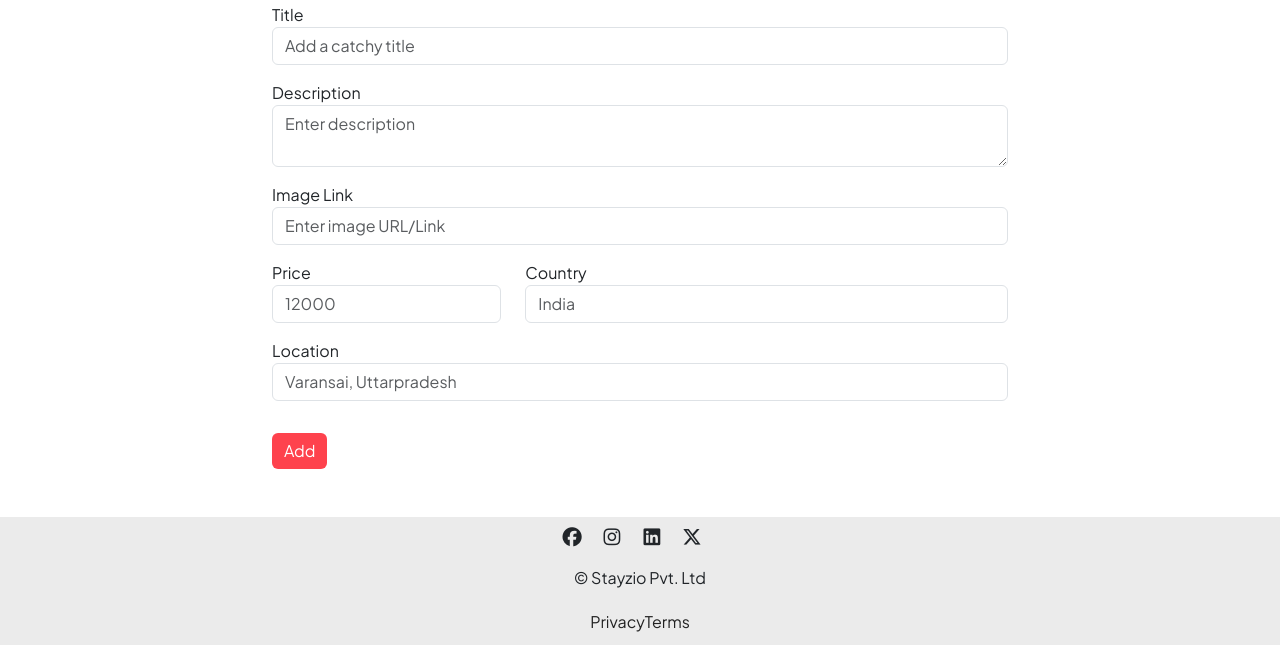
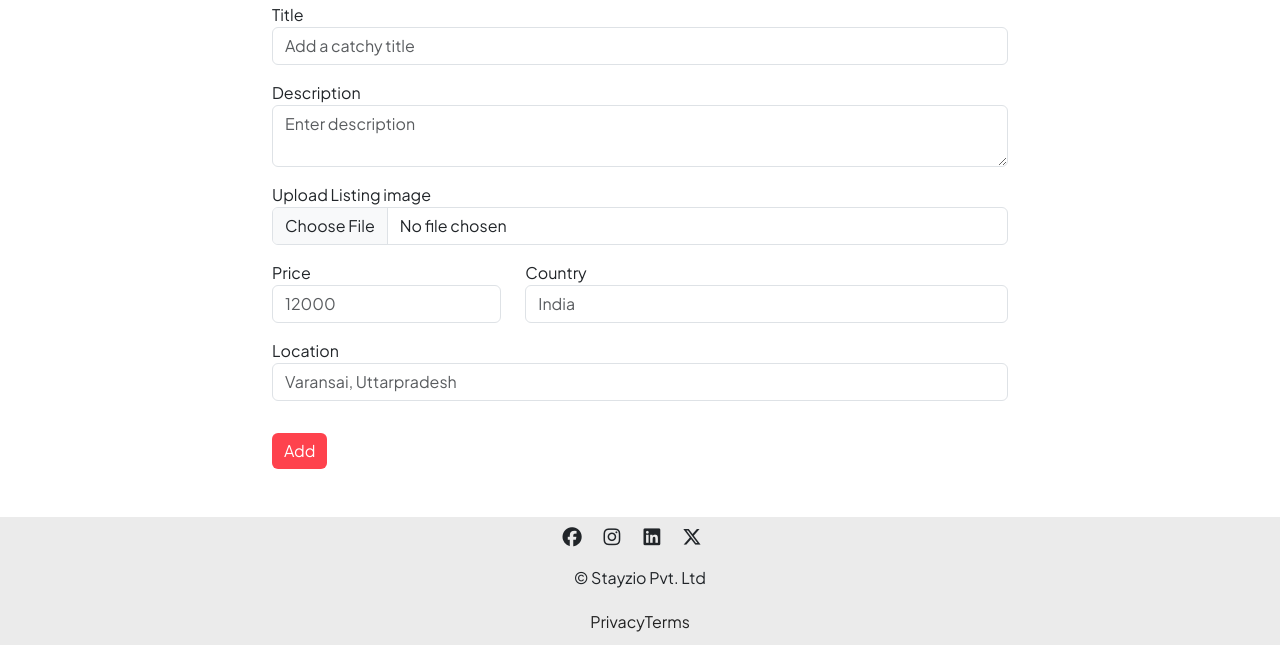
Before and after one commit to kaustubhk134/Stayzio-webApp, a Node server app: page /listings/new in a window 1280 px wide. Shown: the part 183-828 px from the top of the page. Run offline with Node 20, Linux system fonts and the light colour scheme; the visitor is signed in with stand-in values (Sample User, id 1); some libraries are stand-ins or nearby versions.

Commit message:
added multer for image insertion

```diff
--- a/package.json
+++ b/package.json
@@ -18,6 +18,7 @@
     "joi": "^18.0.1",
     "method-override": "^3.0.0",
     "mongoose": "^8.17.0",
+    "multer": "^2.0.2",
     "passport": "^0.7.0",
     "passport-local": "^1.0.0",
     "passport-local-mongoose": "^8.0.0"
--- a/views/listings/new.ejs
+++ b/views/listings/new.ejs
@@ -12,7 +12,7 @@
         <div class="col-8 offset-2">
             <br><br>
             <h3>Create a new Listing</h3>
-    <form method="POST" action="/listings" novalidate class="needs-validation">
+    <form method="POST" action="/listings" novalidate class="needs-validation" enctype="multipart/form-data">
         <div class="mb-3">
             <lable for="title" class-="form-lable">Title</lable>
             <input name="listing[title]" placeholder="Add a catchy title" type="text" class="form-control" required>
@@ -26,8 +26,8 @@
        </div>
 
        <div class="mb-3">
-            <lable for="image" class="form-lable">Image Link</lable>
-            <input name="listing[image]" placeholder="Enter image URL/Link" type="text" class="form-control">
+            <lable for="image" class="form-lable">Upload Listing image</lable>
+            <input name="listing[image]" type="file" class="form-control">
        </div>
 
        <div class="row">
```
Also changed, not shown: routes/listing.js (+6 -1 lines), 2 other files.
